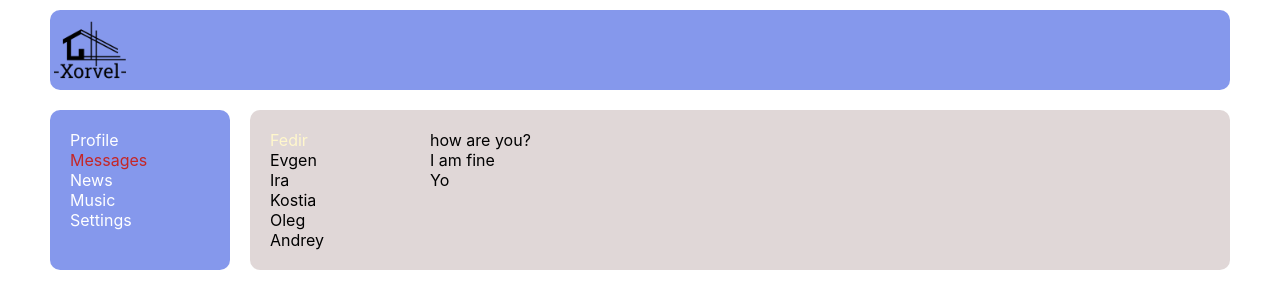
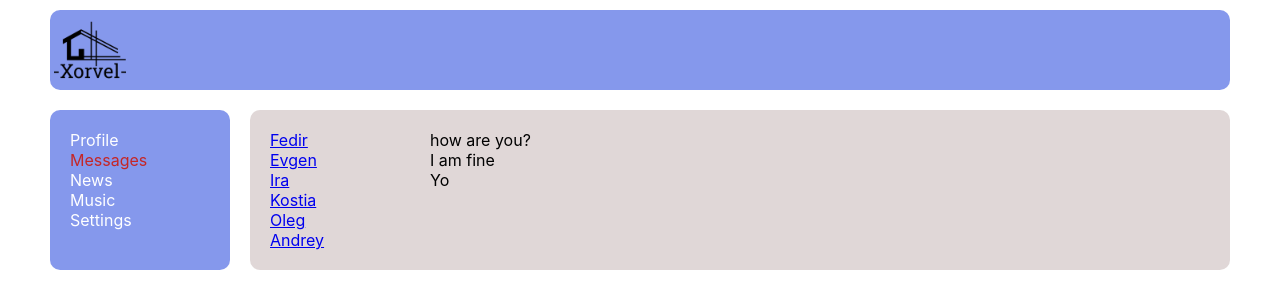
Before and after one commit to FedirYatseta/React, a React (Create React App) app: page /dialogs in a window 1280 px wide. Shown: the top 308 px of the page. Built offline with nearby package versions, Linux system fonts and the light colour scheme.

Commit message:
navlint exact

```diff
--- a/src/Components/Dialogs/Dialogs.jsx
+++ b/src/Components/Dialogs/Dialogs.jsx
@@ -1,15 +1,16 @@
 import React from 'react';
+import { NavLink } from 'react-router-dom';
 import s from './Dialogs.module.css';
 const Dialogs = (props) => {
     return (
         <div className={s.dialogs}>
             <div className={s.dialogItem}>
-                <div className={s.dialog +' '+ s.active}>Fedir</div>
-                <div className={s.dialog}>Evgen</div>
-                <div className={s.dialog}>Ira</div>
-                <div className={s.dialog}>Kostia</div>
-                <div className={s.dialog}>Oleg</div>
-                <div className={s.dialog}>Andrey</div>
+                <div className={s.dialog +' '+ s.active}><NavLink to='/dialogs/1'>Fedir</NavLink></div>
+                <div className={s.dialog}><NavLink to='/dialogs/2'>Evgen</NavLink> </div>
+                <div className={s.dialog}><NavLink to='/dialogs/3'>Ira</NavLink></div>
+                <div className={s.dialog}><NavLink to='/dialogs/4'>Kostia</NavLink></div>
+                <div className={s.dialog}><NavLink to='/dialogs/5'>Oleg</NavLink></div>
+                <div className={s.dialog}><NavLink to='/dialogs/6'>Andrey</NavLink></div>
         </div>
             <div className={s.messages}>
                 <div className={s.message}>how are you?</div>
```
